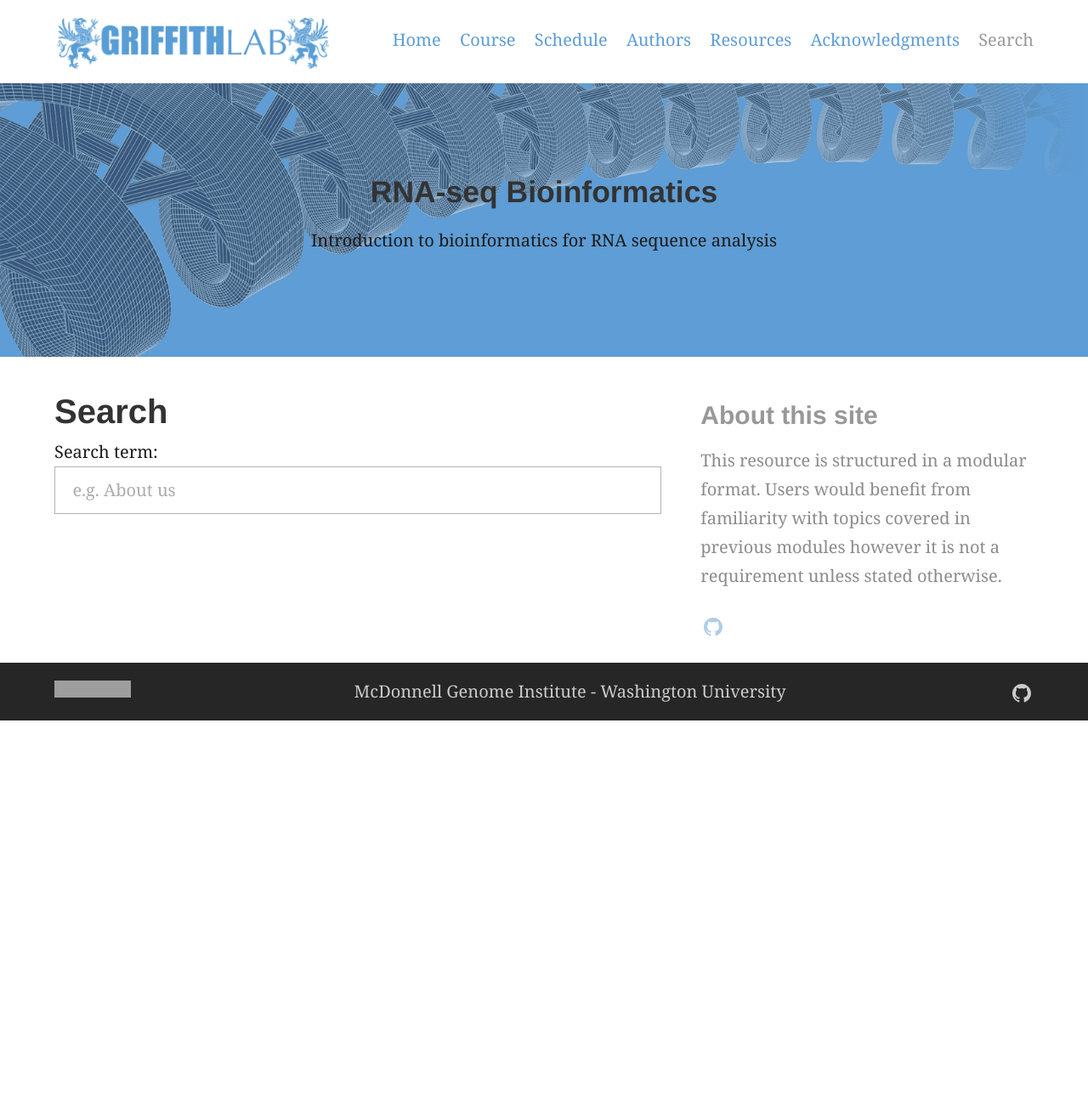
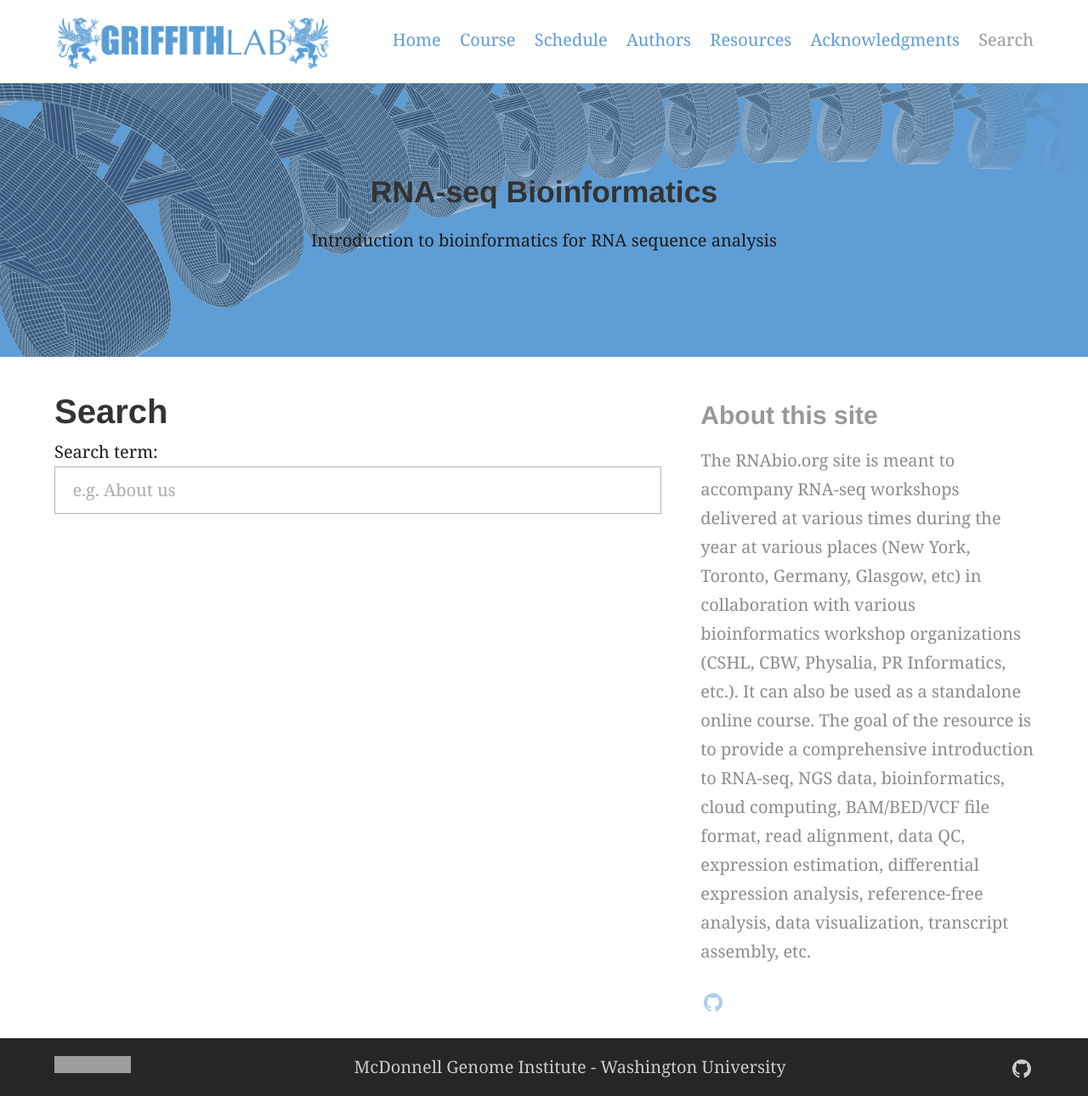
Before and after one commit to griffithlab/rnabio.org, a Jekyll site: the page built from search.md, in a window 1280 px wide, cut to the strip 104-1394 px from the top of the page. Shown: the whole strip at 85% size. Built offline with Jekyll 4.4.1, drawn with Linux system fonts in a browser that asks for light colours; before the commit the page ends 952 px from its top, so only the background shows below that; grey boxes are pictures that could not be loaded.

Commit message:
update config

```diff
--- a/_config.yml
+++ b/_config.yml
@@ -81,10 +81,10 @@ encoding: utf-8 # Make sure the encoding is right
 title: "Griffith Lab" # Site name or title, also used in jekyll-seo-tag
 logo: "/assets/Site_Logo3_v2.png" # Site logo, also used in jekyll-seo-tag
 logo_link: "http://www.griffithlab.org"
-description: "This resource is structured in a modular format. Users would benefit from familiarity with topics covered in previous modules however it is not a requirement unless stated otherwise." # Site description and default description, also used in jekyll-seo-tag
-url: "http://www.rnaseq.wiki/" # Site url, also used in jekyll-seo-tag
+description: "The RNAbio.org site is meant to accompany RNA-seq workshops delivered at various times during the year at various places (New York, Toronto, Germany, Glasgow, etc) in collaboration with various bioinformatics workshop organizations (CSHL, CBW, Physalia, PR Informatics, etc.). It can also be used as a standalone online course. The goal of the resource is to provide a comprehensive introduction to RNA-seq, NGS data, bioinformatics, cloud computing, BAM/BED/VCF file format, read alignment, data QC, expression estimation, differential expression analysis, reference-free analysis, data visualization, transcript assembly, etc." # Site description and default description, also used in jekyll-seo-tag
+url: "http://www.rnabio.org/" # Site url, also used in jekyll-seo-tag
 baseurl: ""
-repo: "https://github.com/griffithlab/rnaseq.wiki"
+repo: "https://github.com/griffithlab/rnabio.org"
 email: "zskidmor@wustl.edu"
 avatarurl:  "/assets/DNA.jpg"# Uses avatars for favicons to get multple sites, eg Gravatar, Twitter, GitHub
 
```
